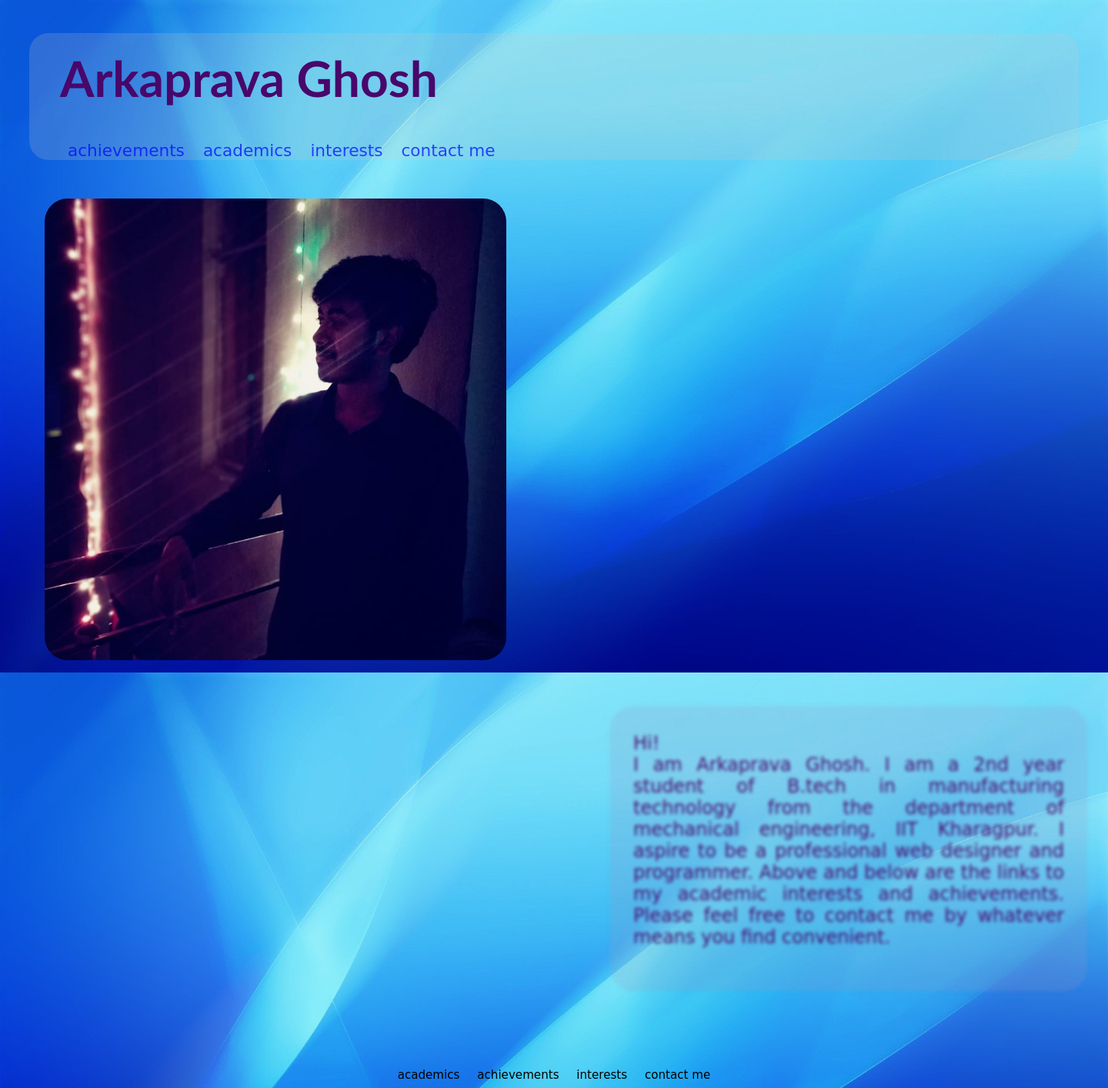
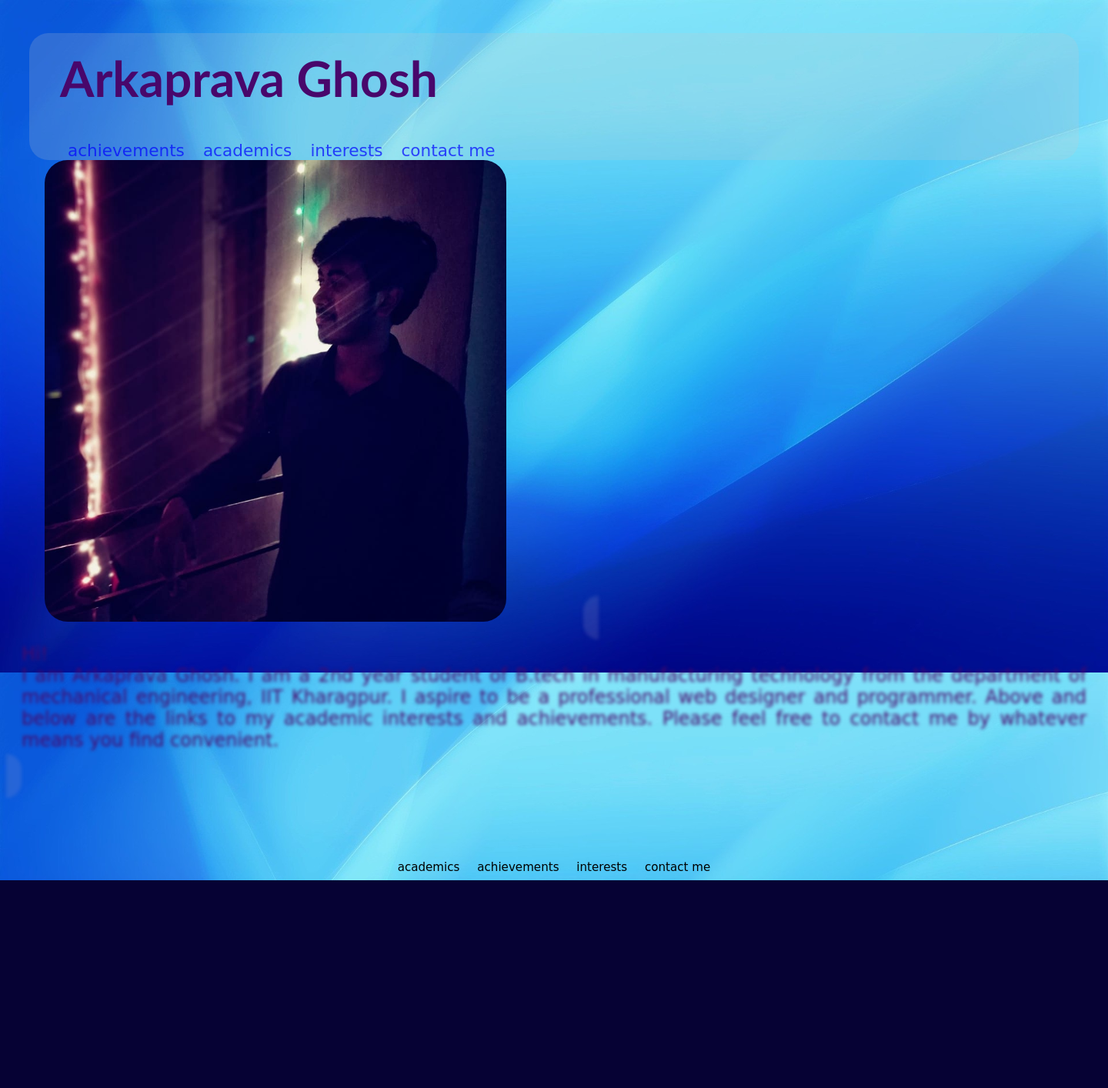
Before and after one commit to arka816/arka816.github.io, a PHP site: page / in a window 1440 px wide. Shown: the whole page at 77% size. After the commit the page ends 1144 px from the top, so only its background shows below. Run offline with PHP 8.4, Linux system fonts and the light colour scheme.

Commit message:
update 9

```diff
--- a/css/style.css
+++ b/css/style.css
@@ -1,15 +1,13 @@
 /*code for info portion*/
-div.info{
-	width: 600px;
-	height: 350px;
-	padding: 10px;
+span.info{
+	padding: 20px;
 	border-radius: 30px;
 	background-color: rgba(150,150,200,0.2);
-	margin-left: 785px;
-	margin-top: 20px;
+	margin-left: 100px;
+	margin-top: 70px;
 	filter: blur(2px);
 }
-div.info:hover{
+span.info:hover{
 	filter: blur(0px);
 	background-color: rgba(150,150,200,0.4);
 	color: rgba(250,25,250,1);
@@ -17,10 +15,7 @@ div.info:hover{
 }
 
 /*code for image portion*/
-div.image{
-	width: 640px;
-	height: 640px;
-	border-radius: 60px;
+span.image{
 	margin-top: 50px;
 	margin-left: 50px;
 }
--- a/index.html
+++ b/index.html
@@ -28,22 +28,20 @@
 
 	<!-- code for image-->
 
-	<div class="image">
-
-
+	<span class="image">
 		<img src="/images/arka.jpg" width="600px" height="600px" class="round">
-	</div>
+	</span>
 
 
 	<!-- code for info panel -->
 
-	<div class="info">
+	<span class="info">
 		<p style="font-size: 150%; font-family: comic sans ms; color: #48076b; padding-left: 20px; padding-right: 20px;" align="justify">
 			<!--WRITE HERE TO DISPLAY IN INFO PANEL-->
 			Hi!<br>
 			I am Arkaprava Ghosh. I am a 2nd year student of B.tech in manufacturing technology from the department of mechanical engineering, IIT Kharagpur. I aspire to be a professional web designer and programmer. Above and below are the links to my academic interests and achievements. Please feel free to contact me by whatever means you find convenient.
 		</p>
-	</div>
+	</span>
 
 
 	<!-- code for footer links-->
```
